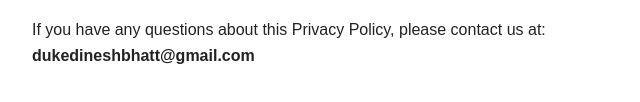
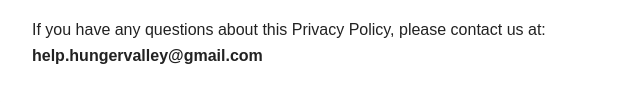
Before and after one commit to DukeDineshBhatt/privacy-policy, a plain HTML site: page index.html in a window 1280 px wide. Shown: the part 1483-1585 px from the top of the page, 258-898 px from the left. Drawn offline with Linux system fonts and the light colour scheme.

Commit message:
Update contact email in Privacy Policy section

```diff
--- a/index.html
+++ b/index.html
@@ -65,7 +65,7 @@
   <h2>Contact Us</h2>
   <p>
     If you have any questions about this Privacy Policy, please contact us at:<br>
-    <b>dukedineshbhatt@gmail.com</b>
+    <b>help.hungervalley@gmail.com</b>
   </p>
 </main>
 </body>
```
